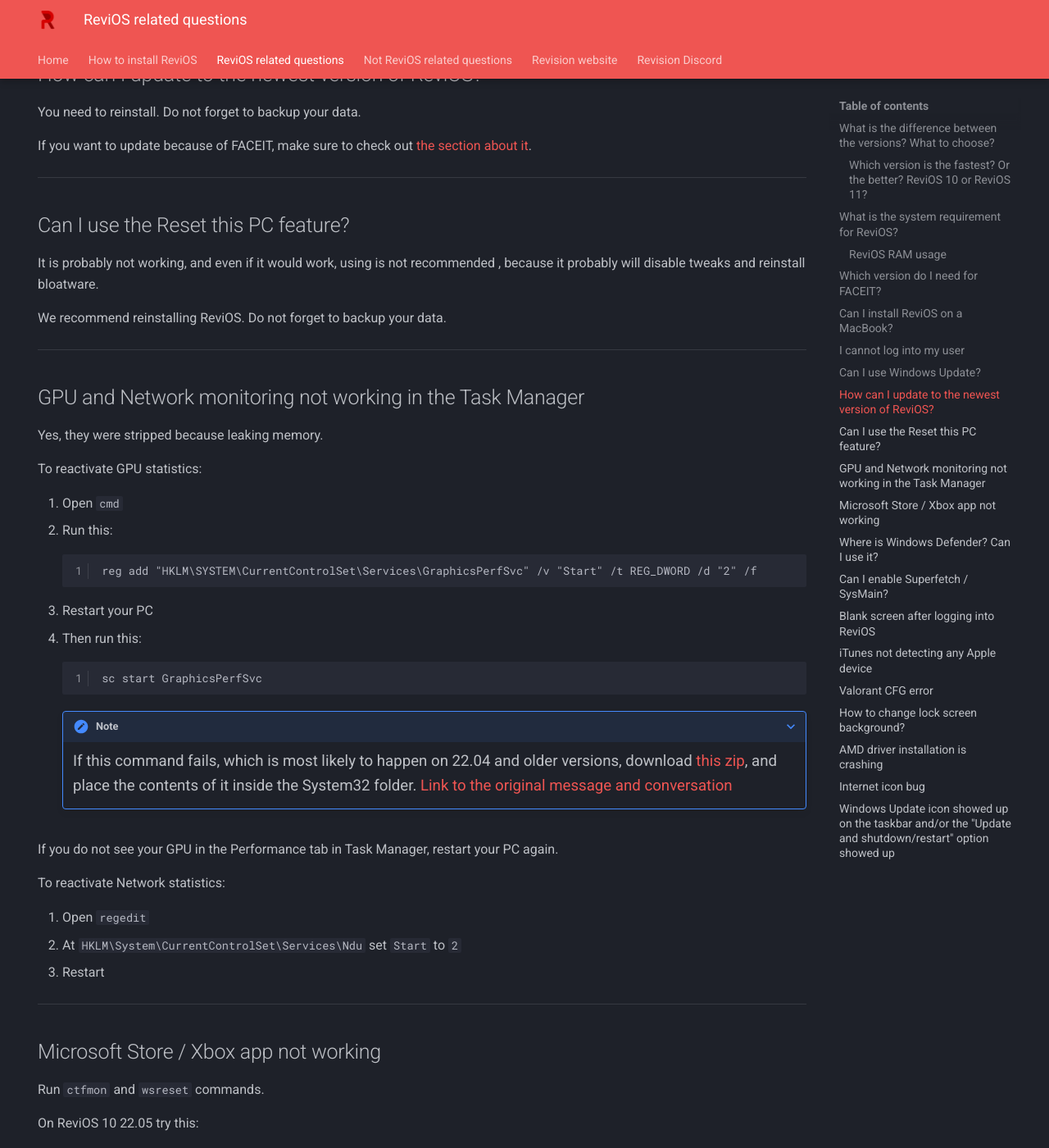
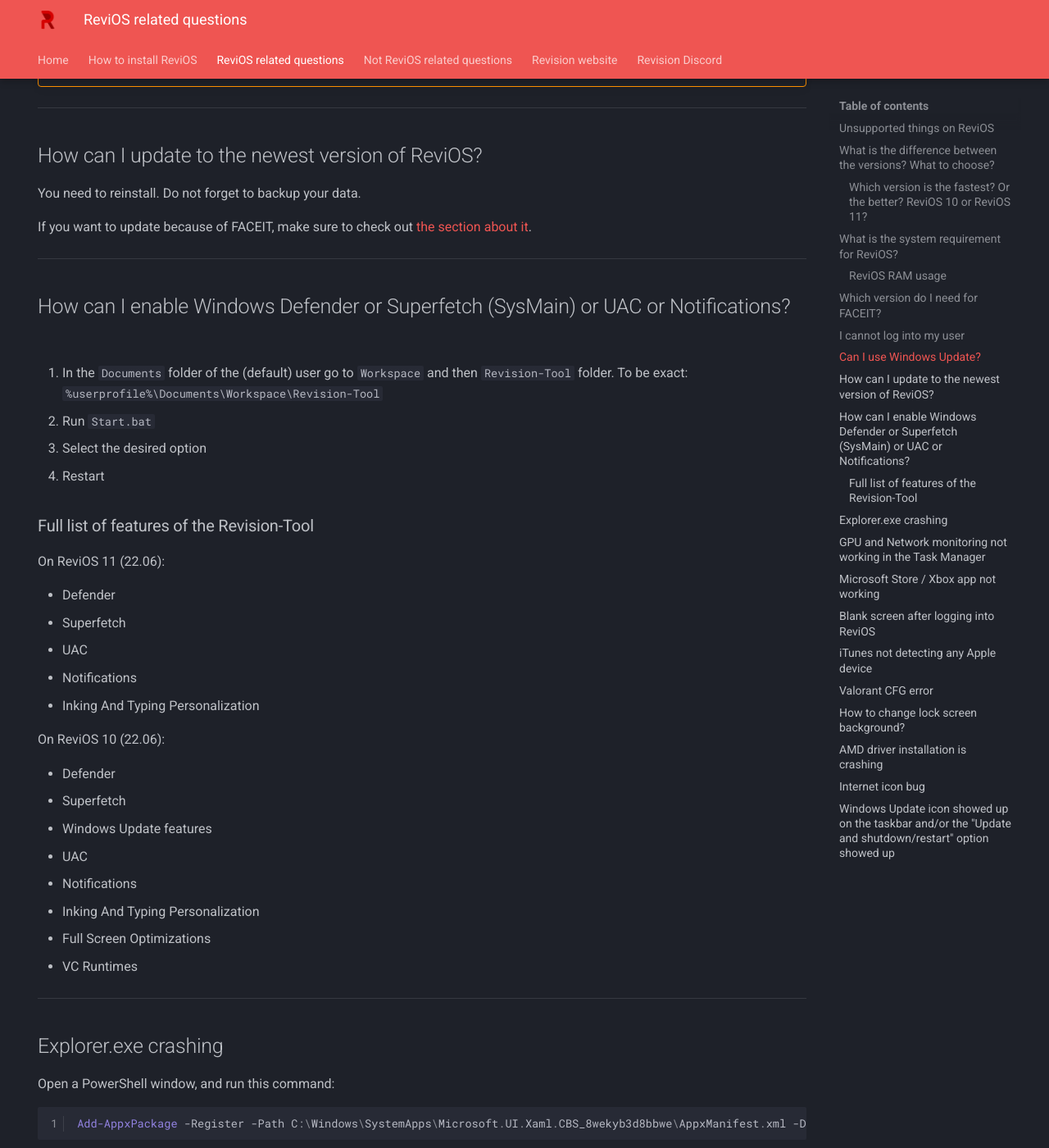
Before and after one commit to dkovacs24/ReviOS_faq, an MkDocs documentation site: the page built from docs/related.md, in a window 1280 px wide and 1400 px high, scrolled down 2812 px. Shown: the whole window at 82% size. Built offline with MkDocs 1.6.1 and Material for MkDocs 9.7.7, drawn with Linux system fonts in a browser that asks for light colours; some of the changed text lies outside the part shown.

Commit message:
add unsupported list, revision-tool, explorer crash, remove mac and reset

````diff
--- a/docs/related.md
+++ b/docs/related.md
@@ -10,6 +10,17 @@
 </style>
 
 # ReviOS related questions
+
+## Unsupported things on ReviOS
+
+Disabled:
+
+- Automatic Windows Updates
+    - With that automatic driver installation too. Install your drivers manually. [Help here](not-related.md#internetsoundbluetoothother-hardware-not-working)
+
+Not working:
+- Phone calls
+- Stock email client
 
 ## What is the difference between the versions? What to choose?
 
@@ -34,7 +45,7 @@
 
     [Download](https://www.revi.cc/revios/download#h.vxvav5mpn4w){target=_blank}
 
-    Alternative download links are not avaiable right now, this section will be updated as soon as we have mirror links.
+    Alternative download links on the official [Discord](https://discord.gg/962y4pU){target=_blank} server's [download channel](https://discord.com/channels/619835916139364383/658369065110339640/990178962720292896){target=_blank}.
 
 
 **For FACEIT we always recommend to use the latest versions of ReviOS** [Details below](#which-version-do-i-need-for-faceit).
@@ -80,12 +91,6 @@
 
 ---
 
-## Can I install ReviOS on a MacBook?
-
-Yes, you can. Follow [this guide](https://jensd.be/1011/windows/install-windows-10-on-a-macbook-air-2019-2020-with-t2-chip){target=_blank}, with the ReviOS iso of course.
-
----
-
 ## I cannot log into my user
 
 This is happening, because of the connection of a Microsoft account to the local user. Right now the only fix is to reinstall your OS, and after you log into your Microsoft account set a PIN code too.
@@ -120,11 +125,43 @@
 
 ---
 
-## Can I use the Reset this PC feature?
+## How can I enable Windows Defender or Superfetch (SysMain) or UAC or Notifications?
 
-It is probably not working, and even if it would work, using is not recommended , because it probably will disable tweaks and reinstall bloatware.
+1. In the `Documents` folder of the (default) user go to `Workspace` and then `Revision-Tool` folder. To be exact: `%userprofile%\Documents\Workspace\Revision-Tool`
+2. Run `Start.bat`
+3. Select the desired option
+4. Restart
 
-We recommend reinstalling ReviOS. Do not forget to backup your data.
+### Full list of features of the Revision-Tool
+
+On ReviOS 11 (22.06):
+
+- Defender
+- Superfetch
+- UAC
+- Notifications
+- Inking And Typing Personalization
+
+On ReviOS 10 (22.06):
+
+- Defender
+- Superfetch
+- Windows Update features
+- UAC
+- Notifications
+- Inking And Typing Personalization
+- Full Screen Optimizations
+- VC Runtimes
+
+---
+
+## Explorer.exe crashing
+
+Open a PowerShell window, and run this command:
+
+```powershell
+Add-AppxPackage -Register -Path C:\Windows\SystemApps\Microsoft.UI.Xaml.CBS_8wekyb3d8bbwe\AppxManifest.xml -DisableDevelopmentMode -ForceApplicationShutdown
+```
 
 ---
 
@@ -210,28 +247,6 @@
 
 ---
 
-## Where is Windows Defender? Can I use it?
-
-1. Go to `%userprofile%\Documents\Workspace\Revision-Tool` folder (on older versions of ReviOS the last folder was `Windows Defender`). On `ReviOS 11 22.04` you can find this folder in `C:\Users\Public\Documents`. Copy it back to your user's Documents folder.
-2. Run `Start.bat`
-3. Select the desired option
-4. Restart
-
----
-
-## Can I enable Superfetch / SysMain?
-
-In older ReviOS versions it was stripped completely, but since ReviOS 10 22.05 it's only disabled.
-
-If you want to enable it:
-
-1. Go to `%userprofile%\Documents\Workspace\Revision-Tool` folder.
-2. Run `Start.bat`
-3. Select the desired option
-4. Restart
-
----
-
 ## Blank screen after logging into ReviOS
 
 1. On the blank screen with cursor, press ++ctrl+alt+delete++, it will bring you the option for Task Manager along with other options. Open Task Manager.
@@ -266,12 +281,14 @@
 
 ## Valorant CFG error
 
-Either [turn on Windows Defender](#where-is-windows-defender-can-i-use-it), and you can enable Control Flow Guard in Windows Security.
+Either [turn on Windows Defender](#how-can-i-enable-windows-defender-or-superfetch-sysmain-or-uac-or-notifications), and you can enable Control Flow Guard in Windows Security.
 
 Or run this command in a PowerShell terminal (you may need to start the terminal in administrator mode):
 
 ```powershell
 Set-ProcessMitigation -Name vgc.exe -Enable CFG
+Set-ProcessMitigation -Name vgc.exe -Enable DEF
+Set-ProcessMitigation -Name vgc.exe -Enable AuditDynamicCode
 ```
 
 If Vanguard still not working, you can try these two command: (you have to disable CFG to Discord, because it will crash)
@@ -305,10 +322,10 @@
 
 [Discord message link with instructions](https://discord.com/channels/619835916139364383/626772969611460619/800174514951684116){target=_blank}
 
-[Zip file with the fix](https://cdn.discordapp.com/attachments/626772969611460619/800174514813665290/fix-network-icon.zip){target=_blank}
+[Zip file with the fix](files/fix-network-icon.zip)
 
 ---
 
 ## Windows Update icon showed up on the taskbar and/or the "Update and shutdown/restart" option showed up
 
-This is a bug in the `22.01` version, for now you can use [this fix](https://cdn.discordapp.com/attachments/626772969611460619/942019507730391050/Fix-Windows-Update-Taskbar.reg){target=_blank} for the taskbar icon. In the `22.02` version, it is already fixed.
+This is a bug in the `22.01` version, for now you can use [this fix](files/Fix-Windows-Update-Taskbar.reg){target=_blank} for the taskbar icon. In the `22.02` version, it is already fixed.
````
Also changed, not shown: other parts of docs/related.md (+1 -1 lines), 4 other files.
